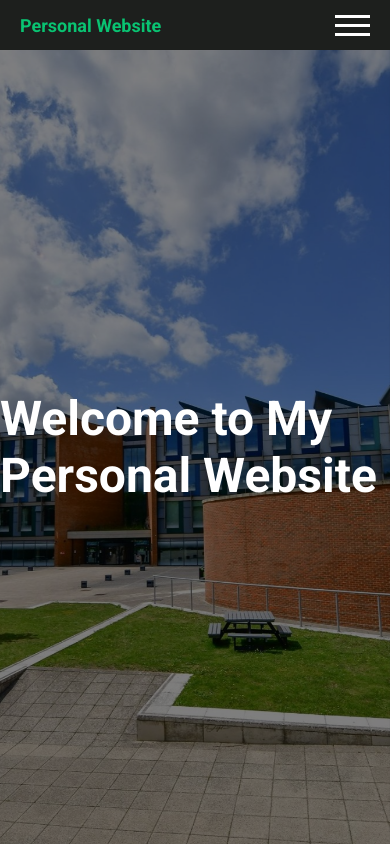
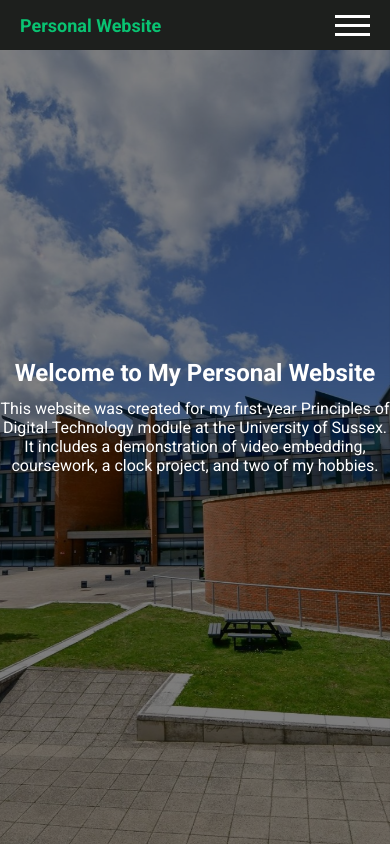
Before and after one commit to shanewansell/Personal-Website, a plain HTML site: page index.html in a window 390 px wide. Drawn offline with Linux system fonts and the light colour scheme.

Commit message:
Finished index.html header and description, spacing works for both desktop and mobile. Updated AI use acknowledgement.

```diff
--- a/index.html
+++ b/index.html
@@ -38,7 +38,12 @@
     <img src="images/Uni Image 2.jpg" alt="University Image 2">
     <img src="images/Uni Image 3.jpg" alt="University Image 3">
 
-    <h1 class="heading">Welcome to My Personal Website</h1>
+    <div class="text-content">
+      <h1 class="heading">Welcome to My Personal Website</h1>
+      <p class="description">This website was created for my first-year Principles of Digital Technology module at the University of Sussex.
+        It includes a demonstration of video embedding, coursework, a clock project, and two of my hobbies.
+      </p>
+    </div>
   </div>
 
   <script src="app.js" defer></script>
--- a/styles/index.css
+++ b/styles/index.css
@@ -1,3 +1,4 @@
+/* Basic Styles */
 .container {
   height: calc(100vh - 50px);
   height: calc(100dvh - 50px);
@@ -6,6 +7,16 @@
   display: flex;
   justify-content: center;
   align-items: center;
+}
+
+.text-content {
+  position: relative;
+  z-index: 2;
+  display: flex;
+  flex-direction: column;
+  align-items: center;
+  text-align: center;
+  transform: translateY(-30px);
 }
 
 .overlay {
@@ -22,9 +33,16 @@
   font-size: 48px;
   color: white;
   position: relative;
-  z-index: 2;
+  margin: 0 0 12px;
 }
 
+.description {
+  font-size: 24px;
+  color: white;
+  position: relative;
+}
+
+/* Image Styles */
 img {
   width: 100%;
   height: 100%;
@@ -47,6 +65,7 @@ img:nth-of-type(3) {
   animation-delay: 6s;
 }
 
+/* Fade Animation */
 @keyframes fade {
   0% {
     opacity: 1;
@@ -62,8 +81,19 @@ img:nth-of-type(3) {
   }
 }
 
+/* Media Queries */
 @media only screen and (min-width: 601px) {
   body {
     overflow: hidden;
   }
 }
+
+@media only screen and (max-width: 600px) {
+  .heading {
+    font-size: 24px;
+  }
+
+  .description {
+    font-size: 16px;
+  }
+}
```
Also changed, not shown: AI Use.txt.
